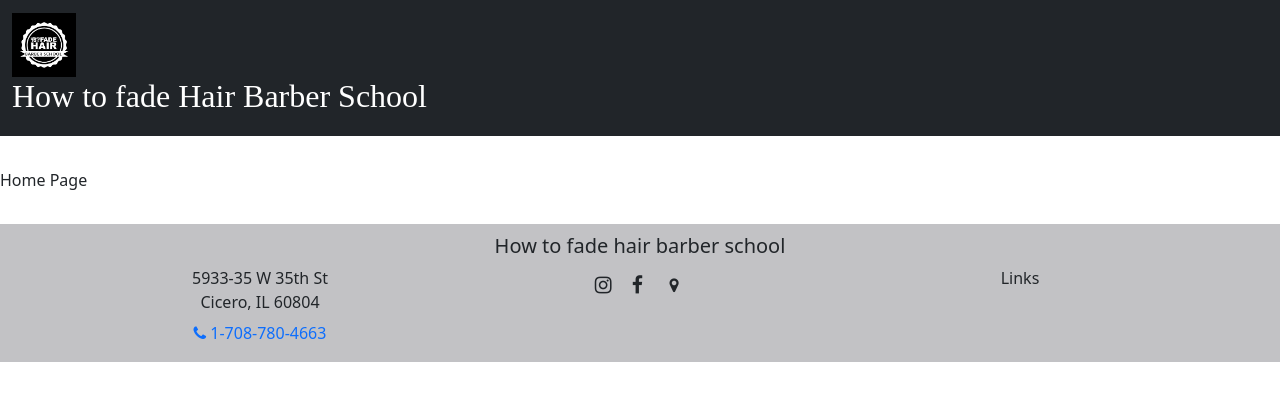
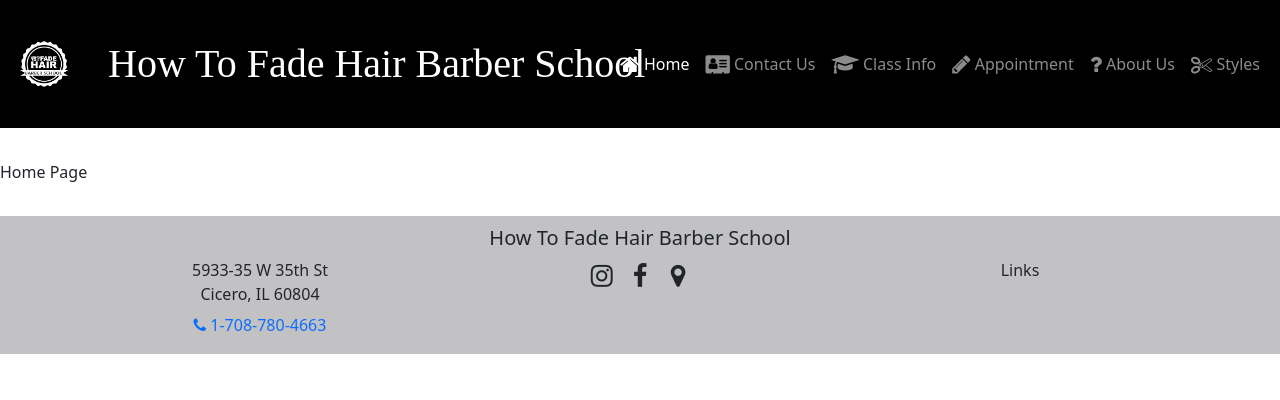
Before and after one commit to Orlando-Z/HowToFadeHair, a React (Create React App) app: page / in a window 1280 px wide. Shown: the top 400 px of the page. Built offline with nearby package versions, Linux system fonts and the light colour scheme.

Commit message:
nav-links

```diff
--- a/src/App.css
+++ b/src/App.css
@@ -47,7 +47,7 @@ h2 {
   max-width: 7rem;
 }
 
-.navbar-dark {
+.navbar {
   background-color: #000000;
   margin-bottom: 2rem;
   min-height: 8rem;
--- a/src/App.js
+++ b/src/App.js
@@ -7,7 +7,7 @@ import ContactPage from './pages/ContactPage';
 import HomePage from './pages/HomePage';
 import Appointment from './pages/Appointment';
 import BarberClassInfo from './pages/BarberClassInfo';
-import FAQ from './pages/FAQ';
+import AboutUs from './pages/AboutUs';
 import HairCut from './pages/HairCutInfo';
 
 function App() {
@@ -19,7 +19,7 @@ function App() {
         <Route path='contact' element={<ContactPage />} />
         <Route path='appointment' element={<Appointment />} />
         <Route path='classes' element={<BarberClassInfo />} />
-        <Route path='FAQ' element={<FAQ />} />
+        <Route path='about-us' element={<AboutUs />} />
         <Route path='haircuts' element={<HairCut />} />
       </Routes>
       <Footer />
--- a/src/components/Footer.js
+++ b/src/components/Footer.js
@@ -5,7 +5,7 @@ const Footer = () => {
     <footer  className="site-footer">
       <Container>
         <Row className="text-center">
-          <h5>How to fade hair barber school</h5>
+          <h5>How To Fade Hair Barber School</h5>
         </Row>
         <Row className="text-center">
           <Col>
@@ -17,16 +17,16 @@ const Footer = () => {
           </Col>
 
           <Col>
-            <a className='btn btn-social-icon btn-sm' href='http://instagram.com/'
+            <a className='btn btn-social-icon' href='http://instagram.com/'
               >
               <i className='fa fa-instagram' />
             </a>
             {' '}
-            <a className="btn btn-social-icon btn-sm" href="http://www.facebook.com">
+            <a className="btn btn-social-icon " href="http://www.facebook.com">
               <i className="fa fa-facebook" />
             </a>
             {' '}
-            <a className="btn btn-btn-social-icon" href='http://maps.google.com'>
+            <a className="btn btn-social-icon" href='http://maps.google.com'>
               <i className="fa fa-map-marker" aria-hidden="true" />
             </a>
 
--- a/src/components/Header.js
+++ b/src/components/Header.js
@@ -1,13 +1,63 @@
-import { Navbar, NavbarBrand } from "reactstrap";
-import BarberLogoWhite from '../app/img/logo_white_blackBackground.png';
+import {
+  Navbar,
+  NavbarBrand,
+  Collapse,
+  NavbarToggler,
+  Nav,
+  NavItem,
+} from "reactstrap";
+import BarberLogoWhite from "../app/img/logo_white_blackBackground.png";
+import { useState } from "react";
+import { NavLink } from "react-router-dom";
 
 const Header = () => {
+  const [menuOpen, setMenuOpen] = useState(false);
+
   return (
-    <Navbar dark color="dark" sticky="top" expand="md">
+    <Navbar dark sticky="top" expand="md">
       <NavbarBrand href="/">
-        <img src={BarberLogoWhite} alt="How to fade hair barber school logo" />
-        <h2>How to fade Hair Barber School</h2>
+        <img
+          src={BarberLogoWhite}
+          alt="How to fade hair barber school logo"
+          className="float-start"
+        />
+        <h1 className="mt-2">How To Fade Hair Barber School</h1>
       </NavbarBrand>
+      <NavbarToggler onClick={() => setMenuOpen(!menuOpen)} />
+      <Collapse isOpen={menuOpen} navbar>
+      <Nav className="ms-auto" navbar>
+        <NavItem>
+          <NavLink className="nav-link" to="/">
+            <i className="fa fa-home fa-lg" /> Home
+          </NavLink>
+        </NavItem>
+        <NavItem>
+          <NavLink className="nav-link" to="/contact">
+            <i className="fa fa-address-card fa-lg" /> Contact Us
+          </NavLink>
+        </NavItem>
+        <NavItem>
+          <NavLink className="nav-link" to="/classes">
+            <i className="fa fa-graduation-cap fa-lg" /> Class Info
+          </NavLink>
+        </NavItem>
+        <NavItem>
+          <NavLink className="nav-link" to="/appointment">
+            <i className="fa fa-pencil fa-lg" /> Appointment
+          </NavLink>
+        </NavItem>
+        <NavItem>
+          <NavLink className="nav-link" to="/about-us">
+            <i className="fa fa-question fa-lg" /> About Us
+          </NavLink>
+        </NavItem>
+        <NavItem>
+          <NavLink className="nav-link" to="/haircuts">
+            <i className="fa fa-scissors fa-lg" /> Styles
+          </NavLink>
+        </NavItem>
+      </Nav>
+      </Collapse>
     </Navbar>
   );
 };
--- /dev/null
+++ b/src/pages/AboutUs.js
@@ -0,0 +1,5 @@
+const AboutUs = () => {
+  return <div>About Us</div>
+}
+
+export default AboutUs;
--- a/src/pages/FAQ.js
+++ /dev/null
@@ -1,5 +0,0 @@
-const FAQ = () => {
-  return <div>FAQ</div>
-}
-
-export default FAQ;
```
